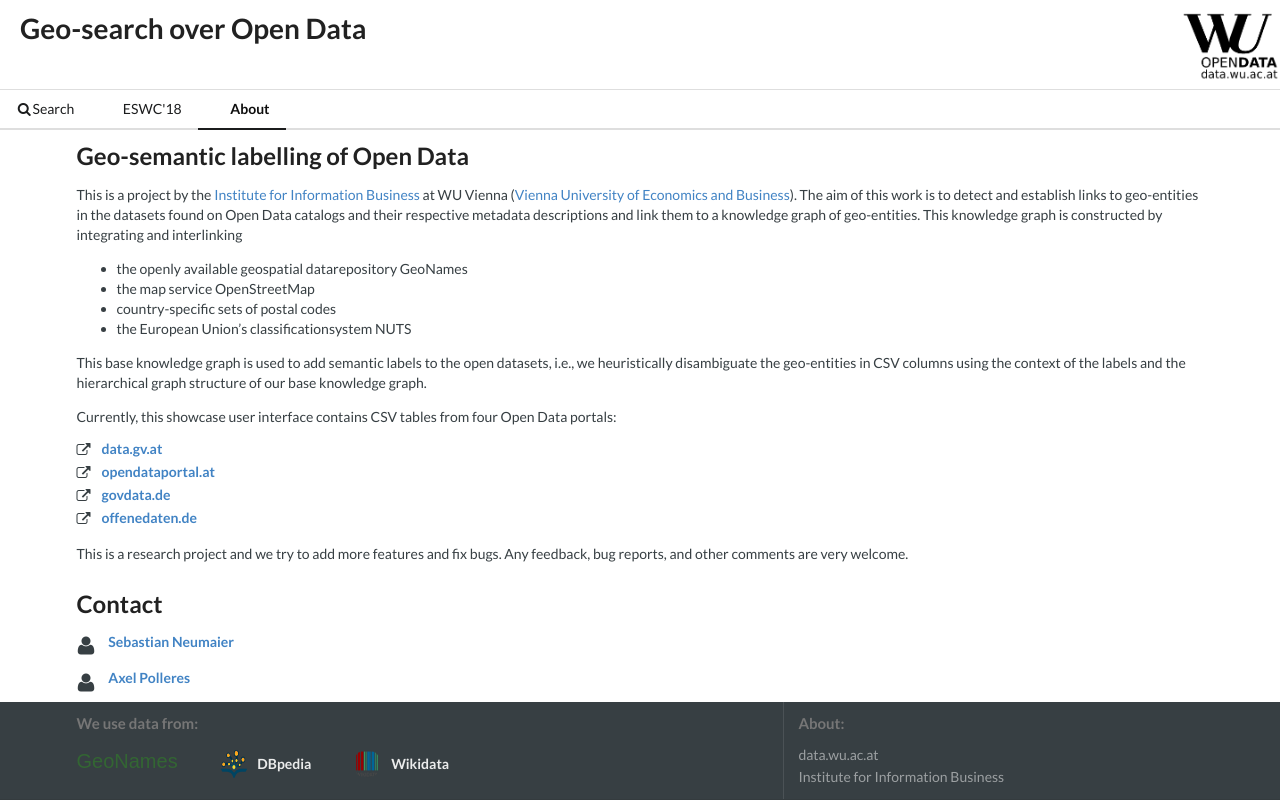
After one commit to sebneu/geolabelling, a Flask app: page /odgraph/about in a window 1280 px wide. The commit adds this page. Run offline with Flask 2, Linux system fonts and the light colour scheme; parts of the project's set-up code (start-up, migrations or seed data) failed here and were passed over; some libraries are stand-ins or nearby versions.

Commit message:
ui update

```diff
--- a/ui/search_apis.py
+++ b/ui/search_apis.py
@@ -34,6 +34,9 @@ class LocationSearch:
 
     def get(self, id):
         return self.geonames.find_one({'_id': id})
+
+    #def getRandomGeoNames(self, count=10):
+    #    return self.geonames.aggregate([{'$sample': {'size': count}}])
 
     def get_osm(self, id):
         return self.osm.find_one({'_id': id})
@@ -280,7 +283,7 @@ class ESClient(object):
                     }
                 }
             })
-        return self.es.search(index=self.indexName, doc_type='table', body=q, size=limit, from_=offset)
+        return self.es.search(index=self.indexName, doc_type='table', body=q, size=limit, from_=offset, timeout='30s')
 
 
     def searchEntities(self, entities, locations=None, limit=10, offset=0, intersect=False, temporal_constraints=None):
--- /dev/null
+++ b/ui/templates/about.jinja
@@ -0,0 +1,79 @@
+{% extends "base_layout.jinja" %}
+
+{% set active_page = "about" -%}
+{% block content %}
+<div class="ui  container">
+    <h2 class="ui header">Geo-semantic labelling of Open Data</h2>
+    <div class="container ui">
+                        <p>
+                            This is a project by the <a href="http://ai.wu.ac.at/">Institute for Information Business</a>
+                            at WU Vienna (<a href="http://wu.ac.at/">Vienna University of Economics and Business</a>).
+
+                            The aim of this work is to detect and establish links to geo-entities in the datasets found on Open Data catalogs and their respective metadata descriptions and link them to a knowledge graph of geo-entities.
+                            This knowledge graph is constructed by integrating and interlinking
+                            <ul>
+                                <li>the openly available geospatial datarepository GeoNames</li>
+                                <li>the map service OpenStreetMap</li>
+                                <li>country-specific sets of postal codes</li>
+                                <li>the European Union’s classificationsystem NUTS</li>
+                            </ul>
+                            This base knowledge graph is used to add semantic labels to the open datasets, i.e.,
+                            we heuristically disambiguate the geo-entities in CSV columns using the context of the labels and
+                            the hierarchical graph structure of our base knowledge graph.
+                        </p>
+
+                        <p>
+                        Currently, this showcase user interface contains CSV tables from four Open Data portals:
+                        <div class="ui list">
+                            <div class="item">
+                                <i class="external middle aligned icon"></i>
+                                <div class="content">
+                                    <a href="https://data.gv.at/" class="header">data.gv.at</a>
+                                </div>
+                            </div>
+                            <div class="item">
+                                <i class="external middle aligned icon"></i>
+                                <div class="content">
+                                    <a href="https://www.opendataportal.at/" class="header">opendataportal.at</a>
+                                </div>
+                            </div>
+                            <div class="item">
+                                <i class="external middle aligned icon"></i>
+                                <div class="content">
+                                    <a href="https://govdata.de/" class="header">govdata.de</a>
+                                </div>
+                            </div>
+                            <div class="item">
+                                <i class="external middle aligned icon"></i>
+                                <div class="content">
+                                    <a href="https://offenedaten.de/" class="header">offenedaten.de</a>
+                                </div>
+                            </div>
+                        </p>
+                        <p>
+                            This is a research project and we try to add more features and fix bugs.
+                            Any feedback, bug reports, and other comments are very welcome.
+                        </p>
+    </div>
+
+    <h2 class="ui header">Contact</h2>
+    <div class="ui relaxed list">
+        <div class="item">
+            <i class="large user middle aligned icon"></i>
+            <div class="content">
+                <a href="https://www.wu.ac.at/en/infobiz/team/neumaier/" class="header">Sebastian Neumaier</a>
+            </div>
+        </div>
+    </div>
+    <div class="ui relaxed list">
+        <div class="item">
+            <i class="large user middle aligned icon"></i>
+            <div class="content">
+                <a href="https://www.wu.ac.at/en/infobiz/team/polleres/" class="header">Axel Polleres</a>
+            </div>
+        </div>
+    </div>
+    <!---<p>Please also feel free to contact us directly at <span class="ui label">contact (at) data.wu.ac.at</span>.</p>--->
+
+</div>
+{% endblock %}
--- a/ui/templates/base_layout.jinja
+++ b/ui/templates/base_layout.jinja
@@ -46,7 +46,7 @@
         <header id="header" class="ui vertical segment">
             <h1 class="ui header fifteen wide column">
                 <div class="content">
-                    Spatio-temporal Search over Open Data
+                    Geo-search over Open Data
                     <div class="sub header"></div>
                 </div>
                 <img  class="ui small image" style="width: auto; height: auto;max-width: 120px;max-height: 70px" src="{{ url_for('.static', filename='img/wu.png')}}">
@@ -57,7 +57,8 @@
         <nav id="mainnav" class="ui  fluid secondary stackable pointing icon menu " >
             {% set navigation_bar = [
                     ('ui.index','search', 'Search', 'search'),
-                    ('ui.eswc','eswc', "ESWC'18", 'eswc')
+                    ('ui.eswc','eswc', "ESWC'18", 'eswc'),
+                    ('ui.about','about', 'About', 'about')
                 ]
             -%}
                 {#,
--- a/ui/ui_blueprint.py
+++ b/ui/ui_blueprint.py
@@ -52,7 +52,38 @@ def decode_utf8(string):
 
 @ui.route('/', methods=['GET'])
 def index():
-    return render('index.jinja')
+    locationsearch = current_app.config['LOCATION_SEARCH']
+    search_api = url_for('.search')
+    data = {'randomEntities': []}
+    e = locationsearch.get('http://sws.geonames.org/6559171/')
+    country = locationsearch.get(e['country'])
+    link = search_api + '?' + urllib.urlencode({'l': e['_id']})
+    clink = search_api + '?' + urllib.urlencode({'l': country['_id']})
+    data['randomEntities'].append(
+        {'name': e['name'], 'parents': [{'name': country['name'], 'link': clink}], 'link': link})
+    e = locationsearch.get('http://sws.geonames.org/7871502/')
+    country = locationsearch.get(e['country'])
+    link = search_api + '?' + urllib.urlencode({'l': e['_id']})
+    clink = search_api + '?' + urllib.urlencode({'l': country['_id']})
+    data['randomEntities'].append(
+        {'name': e['name'], 'parents': [{'name': country['name'], 'link': clink}], 'link': link})
+    e = locationsearch.get('http://sws.geonames.org/2769848/')
+    country = locationsearch.get(e['country'])
+    link = search_api + '?' + urllib.urlencode({'l': e['_id']})
+    clink = search_api + '?' + urllib.urlencode({'l': country['_id']})
+    data['randomEntities'].append(
+        {'name': e['name'], 'parents': [{'name': country['name'], 'link': clink}], 'link': link})
+    e = locationsearch.get('http://sws.geonames.org/2842567/')
+    country = locationsearch.get(e['country'])
+    link = search_api + '?' + urllib.urlencode({'l': e['_id']})
+    clink = search_api + '?' + urllib.urlencode({'l': country['_id']})
+    data['randomEntities'].append(
+        {'name': e['name'], 'parents': [{'name': country['name'], 'link': clink}], 'link': link})
+    # TODO get random entities
+    #for e in locationsearch.getRandomGeoNames(4):
+    #
+    #    data['randomEntities'].append({'name': e['name'], 'parents': [{'name': country['name'], 'link': country['_id'], 'search': e['_id']}]})
+    return render('index.jinja', data=data)
 
 
 def try_page(var):
```
Also changed, not shown: ui/templates/index.jinja (+23 -0 lines).
